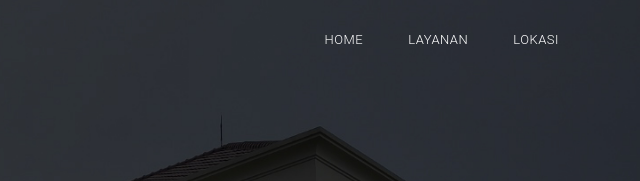
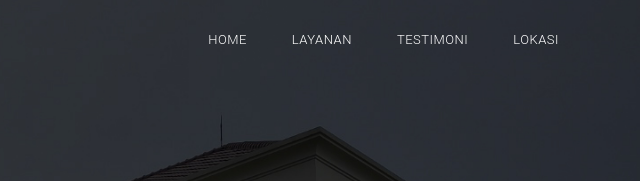
Before and after one commit to fariznugraha23/ptsponline, a plain HTML site: page index.html in a window 1280 px wide. Shown: the top 181 px of the page, 636-1276 px from the left. Drawn offline with nearby package versions, Linux system fonts and the light colour scheme.

Commit message:
nambah saeutik

```diff
--- a/index.html
+++ b/index.html
@@ -42,8 +42,8 @@
                     <ul class="nav navbar-nav">
                         <li><a href="#" class="scroll-top">Home</a></li>
                         <li><a href="#" class="scroll-link" data-id="about">Layanan</a></li>
-                        <!-- <li><a href="#" class="scroll-link" data-id="portfolio">Portfolio</a></li>
-                        <li><a href="#" class="scroll-link" data-id="blog">Blog</a></li> -->
+                        <!-- <li><a href="#" class="scroll-link" data-id="portfolio">Portfolio</a></li> -->
+                        <li><a href="#" class="scroll-link" data-id="testimonial">Testimoni</a></li>
                         <li><a href="#" class="scroll-link" data-id="map">Lokasi</a></li>
                     </ul>
                 </div>
```
